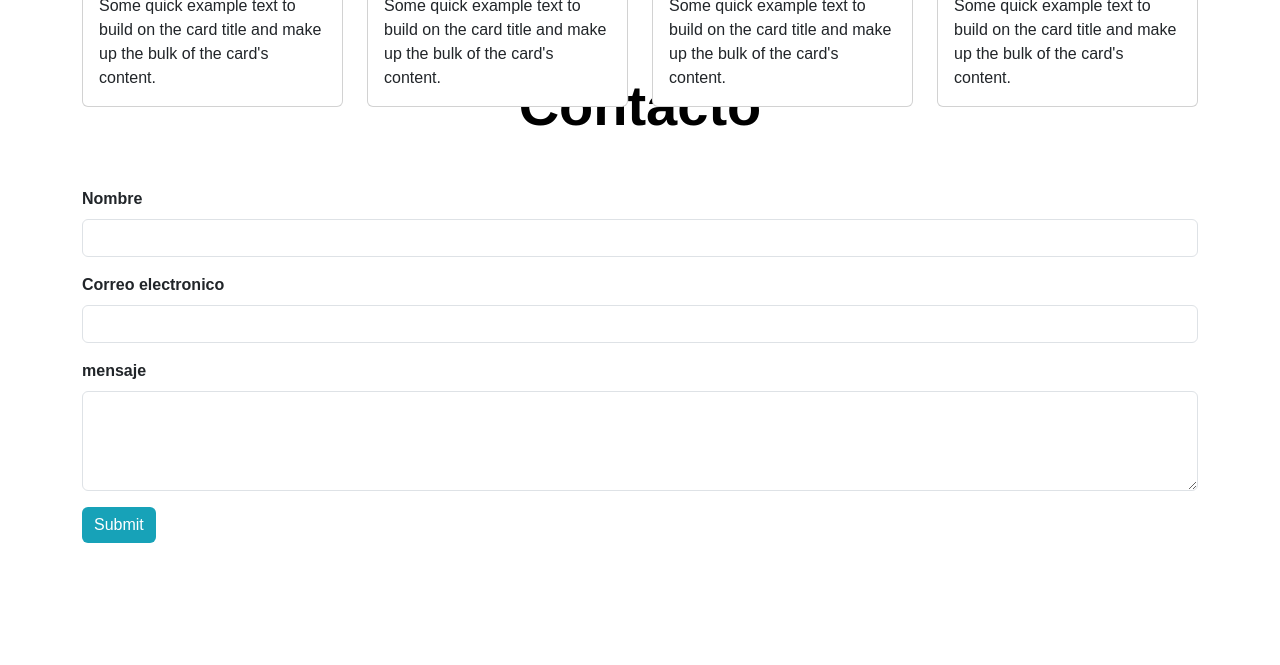
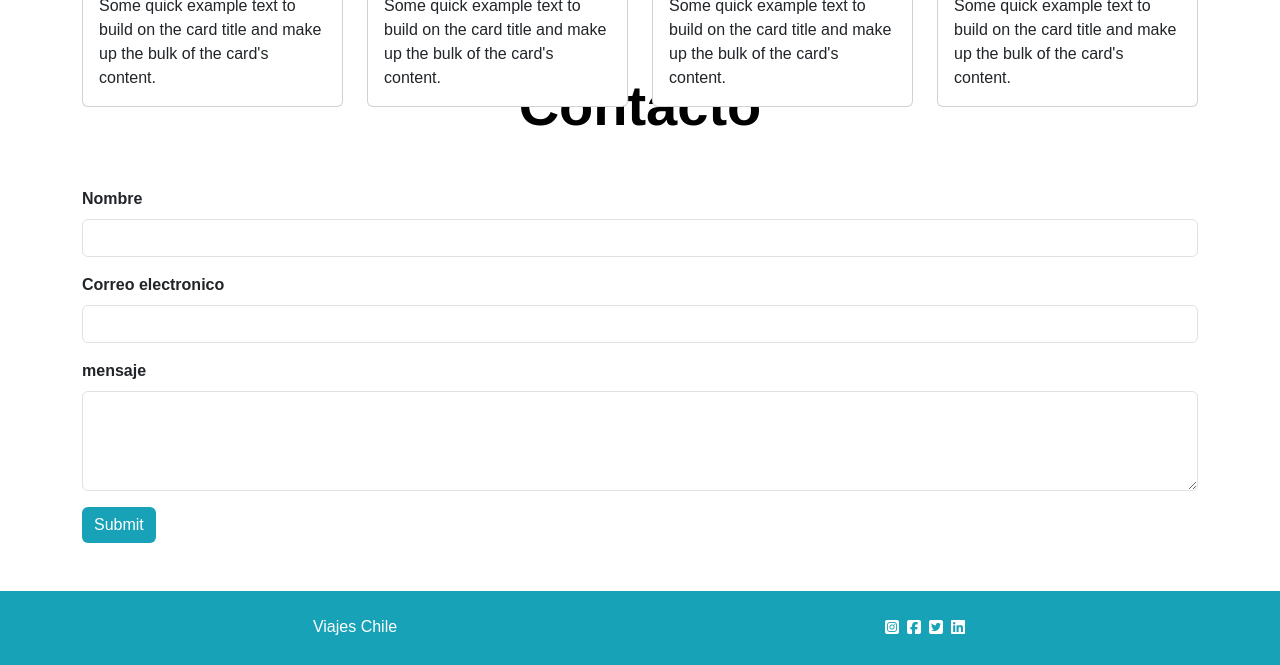
Before and after one commit to aniracloud/Agencia-Viajes-Chile, a plain HTML site: page index.html in a window 1280 px wide. Shown: the part 1124-1789 px from the top of the page. Before the commit the page ends 1715 px from the top, so only its background shows below. Drawn offline with nearby package versions, Linux system fonts and the light colour scheme; a script that the page names is missing.

Commit message:
Agregado el footer

```diff
--- a/assets/css/style.css
+++ b/assets/css/style.css
@@ -28,6 +28,11 @@
 .card-img-top {
     max-width: 100%;
     height: auto;
+}
+
+
+.bg-custom {
+    background-color: #17A2B8;
 }
 
 
--- a/index.html
+++ b/index.html
@@ -258,7 +258,23 @@
         </div>
     </section>
 
-
+    <section class="bg-custom">
+        <div class="container">
+            <footer class=" text-white ">
+                <div class="row ">
+                    <div class="col-6 text-start d-flex align-items-center justify-content-center py-4">
+                        Viajes Chile
+                    </div>
+                    <div class="col-6 text-end d-flex align-items-center justify-content-center py-4 column-gap-2">
+                        <i class="fa-brands fa-square-instagram"></i>
+                        <i class="fa-brands fa-square-facebook"></i>
+                        <i class="fa-brands fa-square-twitter"></i>
+                        <i class="fa-brands fa-linkedin"></i>
+                    </div>
+                </div>
+            </footer>
+        </div>
+    </section>
 
 
 
```
